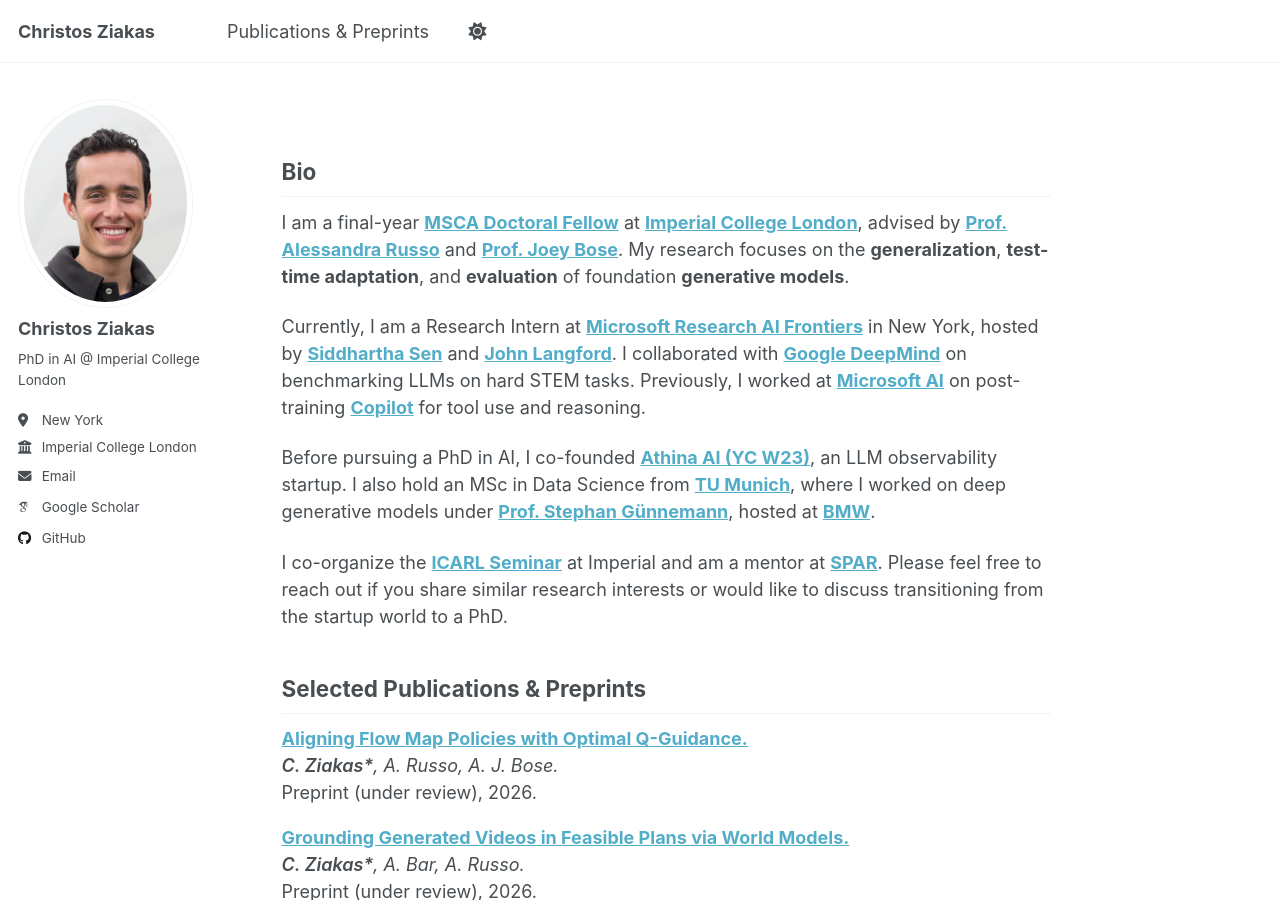
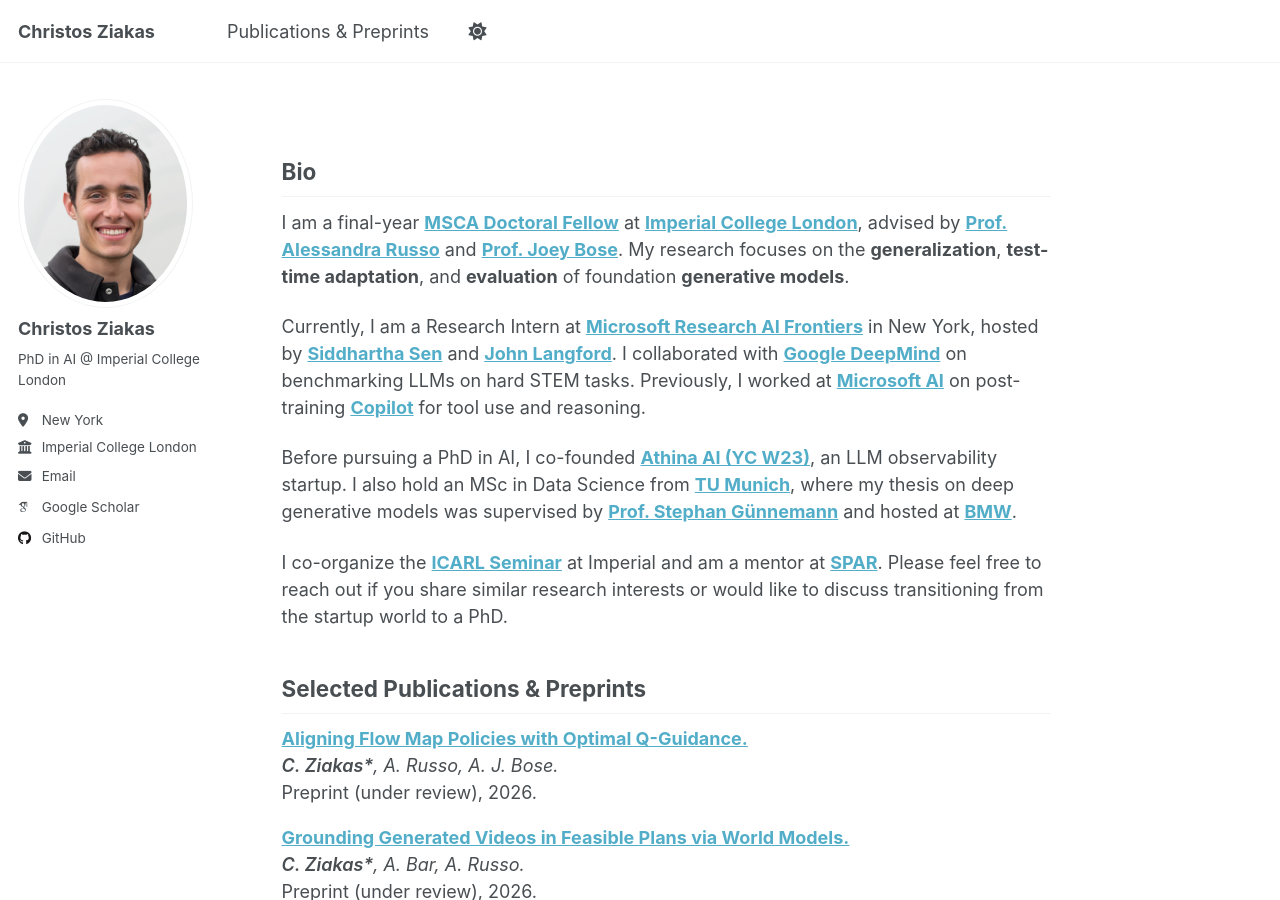
Before and after one commit to chziakas/chziakas.github.io, a Jekyll site: the page built from _pages/about.md, in a window 1280 px wide and 900 px high. Built offline with Jekyll 4.4.1, drawn with Linux system fonts in a browser that asks for light colours; some web fonts are replaced; a script that is not in the unit is left out.

Commit message:
Clarify thesis supervision
Co-authored-by: Cursor <cursoragent@cursor.com>

```diff
--- a/_pages/about.md
+++ b/_pages/about.md
@@ -13,7 +13,7 @@ I am a final-year [**MSCA Doctoral Fellow**](https://marie-sklodowska-curie-acti
 
 Currently, I am a Research Intern at [**Microsoft Research AI Frontiers**](https://www.microsoft.com/en-us/research/lab/ai-frontiers/) in New York, hosted by [**Siddhartha Sen**](https://www.microsoft.com/en-us/research/people/sidsen/) and [**John Langford**](https://www.microsoft.com/en-us/research/people/jcl/). I collaborated with [**Google DeepMind**](https://deepmind.google/) on benchmarking LLMs on hard STEM tasks. Previously, I worked at [**Microsoft AI**](https://www.microsoft.com/en-us/ai) on post-training [**Copilot**](https://www.microsoft.com/en-us/microsoft-365/copilot) for tool use and reasoning.
 
-Before pursuing a PhD in AI, I co-founded [**Athina AI (YC W23)**](https://www.athina.ai/), an LLM observability startup. I also hold an MSc in Data Science from [**TU Munich**](https://www.tum.de/), where I worked on deep generative models under [**Prof. Stephan Günnemann**](https://scholar.google.com/citations?user=npqoAWwAAAAJ&hl=de), hosted at [**BMW**](https://www.bmwgroup.com/).
+Before pursuing a PhD in AI, I co-founded [**Athina AI (YC W23)**](https://www.athina.ai/), an LLM observability startup. I also hold an MSc in Data Science from [**TU Munich**](https://www.tum.de/), where my thesis on deep generative models was supervised by [**Prof. Stephan Günnemann**](https://scholar.google.com/citations?user=npqoAWwAAAAJ&hl=de) and hosted at [**BMW**](https://www.bmwgroup.com/).
 
 I co-organize the [**ICARL Seminar**](https://icarl.doc.ic.ac.uk/seminar-series) at Imperial and am a mentor at [**SPAR**](https://sparai.org/). Please feel free to reach out if you share similar research interests or would like to discuss transitioning from the startup world to a PhD.
 
```
